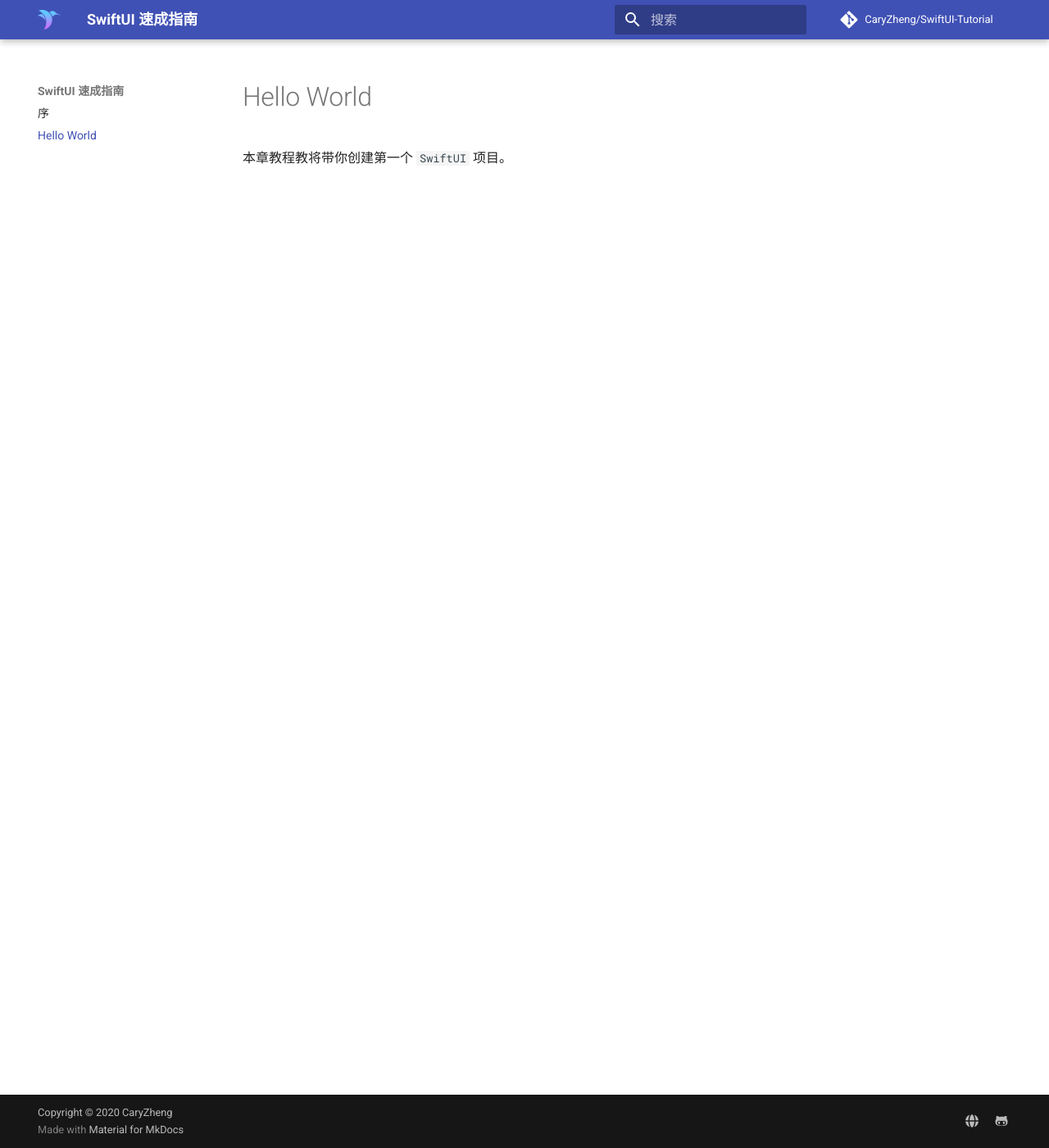
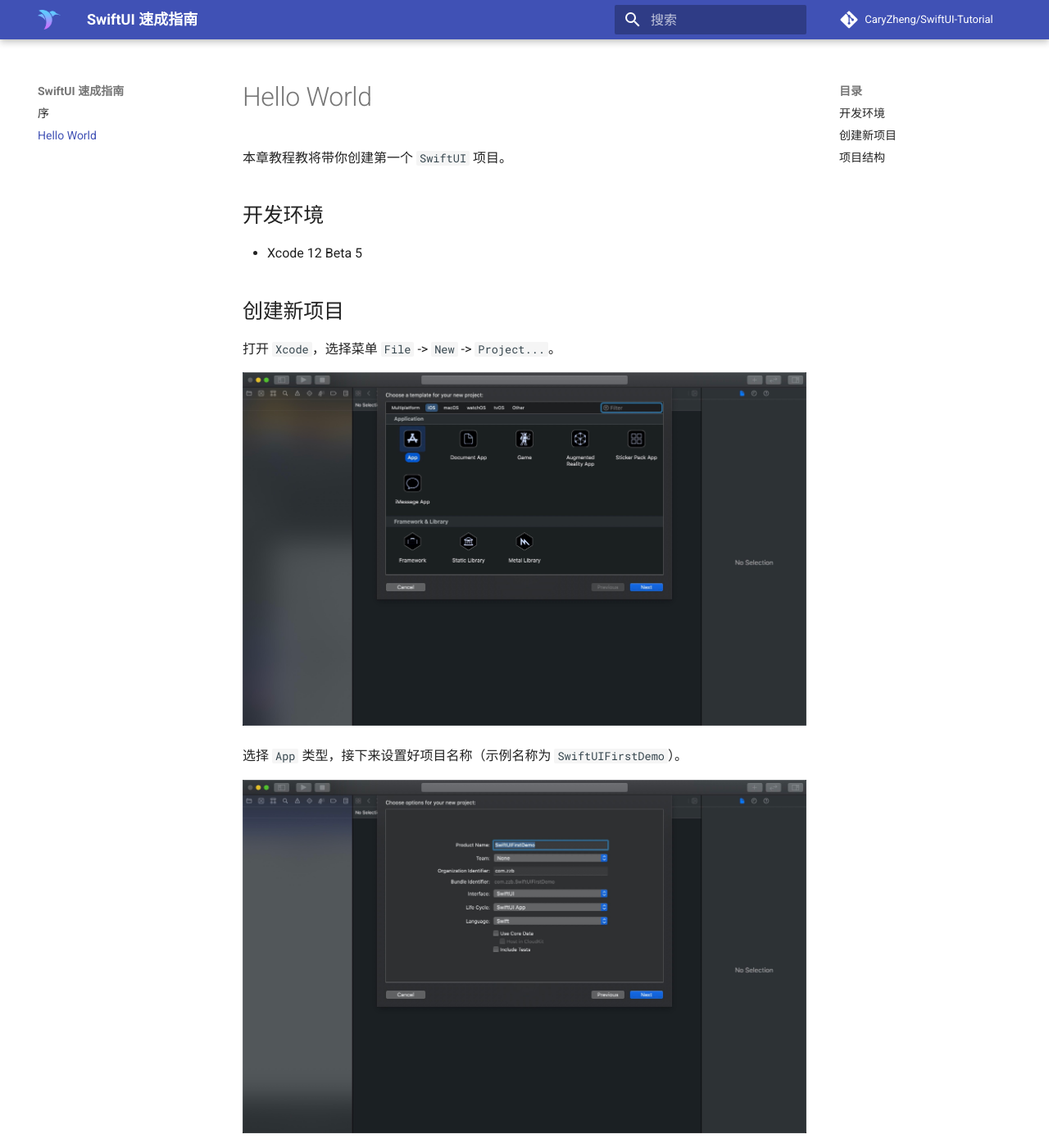
Before and after one commit to CaryZheng/SwiftUI-Tutorial, an MkDocs documentation site: the page built from docs/hello_world.md, in a window 1280 px wide and 1400 px high. Shown: the whole window at 82% size. Built offline with MkDocs 1.6.1 and Material for MkDocs 9.7.7, drawn with Linux system fonts in a browser that asks for light colours; comment, search, counter and statistics services are not loaded; some of the changed text lies outside the part shown.

Commit message:
Add HelloWorld Demo

```diff
--- a/docs/hello_world.md
+++ b/docs/hello_world.md
@@ -1,3 +1,25 @@
 # Hello World
 
 本章教程教将带你创建第一个 `SwiftUI` 项目。
+
+## 开发环境
+
+* Xcode 12 Beta 5
+
+## 创建新项目
+
+打开 `Xcode`，选择菜单 `File` -> `New` -> `Project...`。
+
+![xcode_new_project_1](img/xcode_new_project_1.jpeg)
+
+选择 `App` 类型，接下来设置好项目名称（示例名称为 `SwiftUIFirstDemo`）。
+
+![xcode_new_project_2](img/xcode_new_project_2.jpeg)
+
+按上述步骤即可成功创建第一个 `SwiftUI` 项目。
+
+![xcode_new_project_3](img/xcode_new_project_3.jpeg)
+
+## 项目结构
+
+TODO
```
Also changed, not shown: docs/img/xcode_new_project_1.jpeg (added), docs/img/xcode_new_project_2.jpeg (added), docs/img/xcode_new_project_3.jpeg (added), 11 other files.
